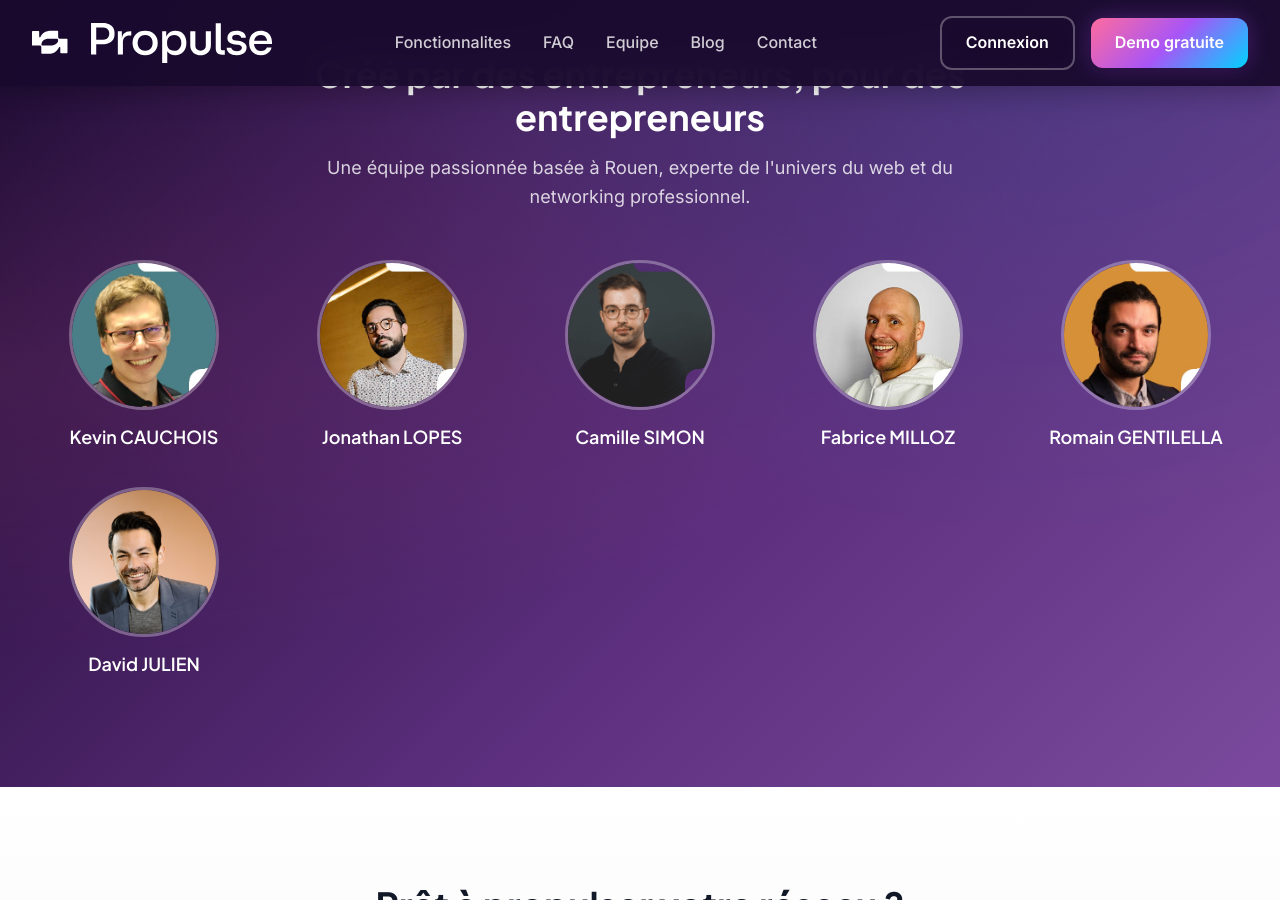
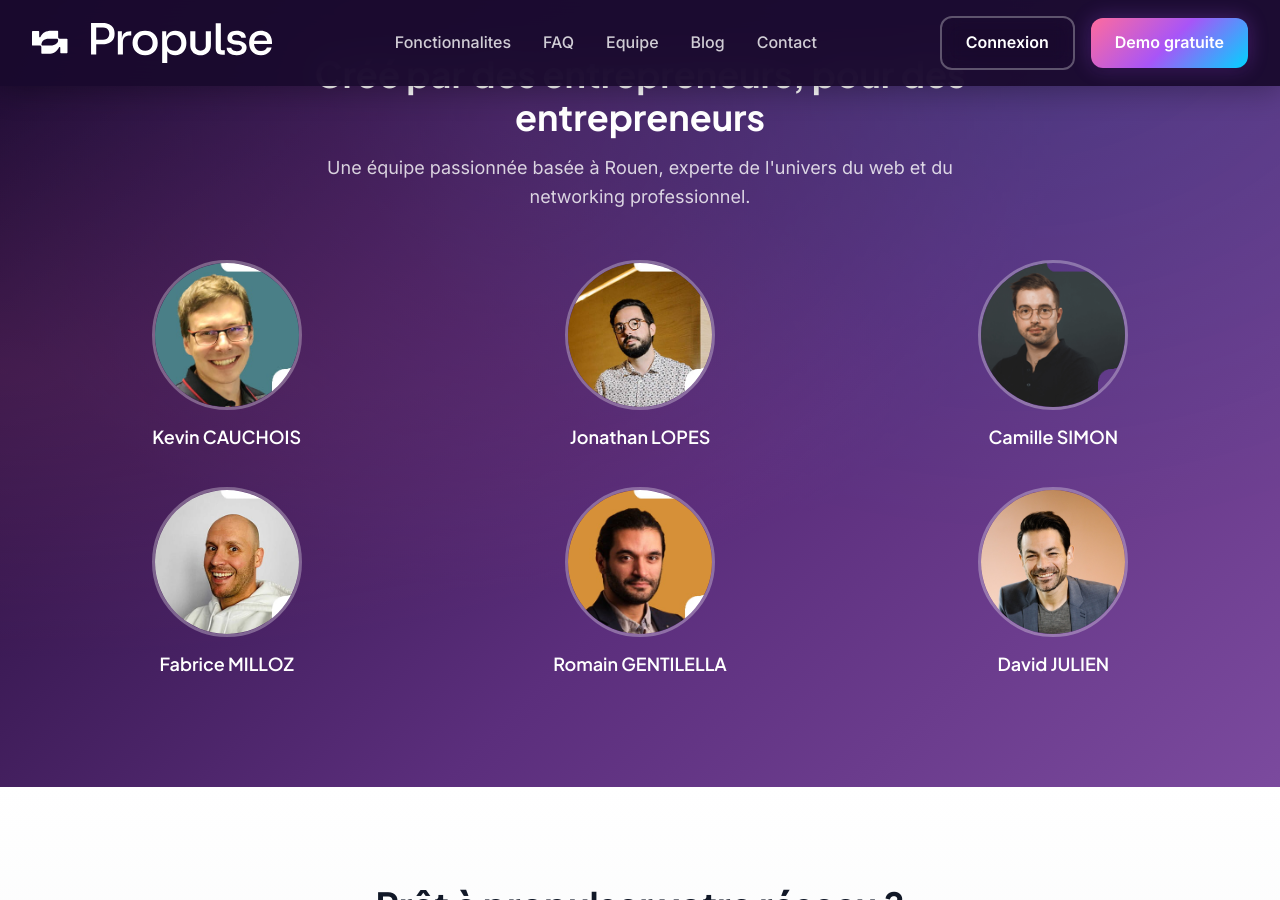
Before and after one commit to foreachcode/propulse-website, a Jekyll site: the page built from index.html, in a window 1280 px wide and 900 px high, scrolled down 3191 px. Built offline with Jekyll 4.4.1, drawn with Linux system fonts in a browser that asks for light colours; some web fonts are replaced.

Commit message:
Update team grid to 3 columns layout
Co-Authored-By: Claude Opus 4.5 <noreply@anthropic.com>

```diff
--- a/_sass/_components.scss
+++ b/_sass/_components.scss
@@ -437,10 +437,6 @@
 
   @media (min-width: $breakpoint-md) {
     grid-template-columns: repeat(3, 1fr);
-  }
-
-  @media (min-width: $breakpoint-lg) {
-    grid-template-columns: repeat(5, 1fr);
   }
 }
 
```
